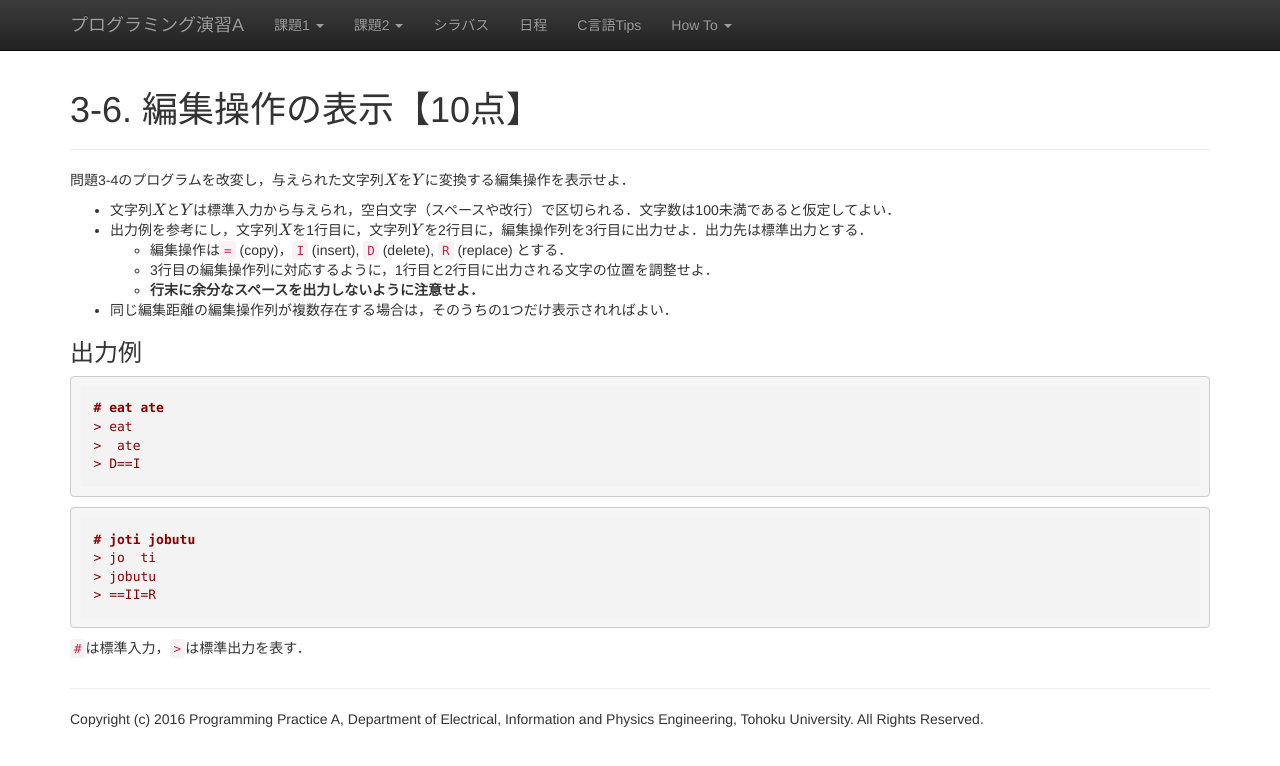
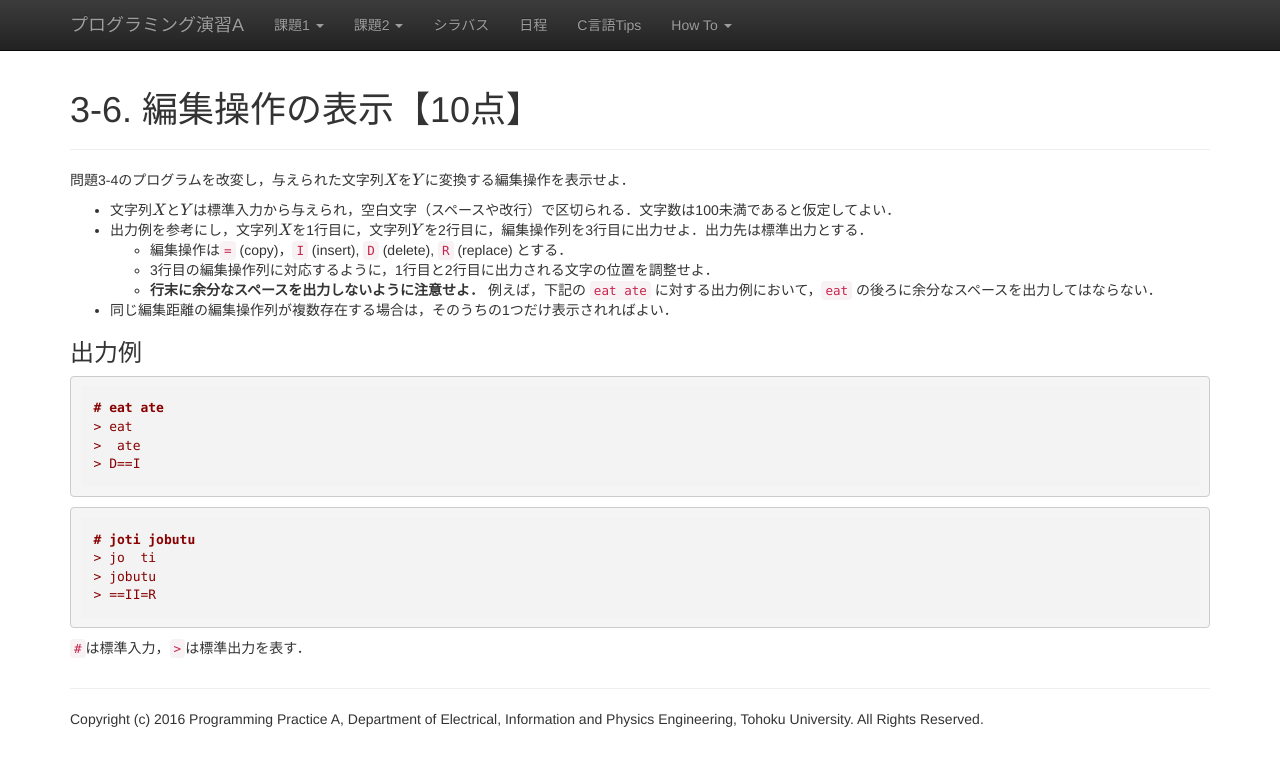
Before and after one commit to ecei-tohoku/ppa-public, a Jekyll site: the page built from kadai3tmp/p36.md, in a window 1280 px wide. Shown: the top 766 px of the page. Built offline with Jekyll 4.4.1, drawn with Linux system fonts in a browser that asks for light colours; nearby versions of some CDN libraries; formulas are drawn with MathJax 3.

Commit message:
p36: clarified bad output.

```diff
--- a/kadai3tmp/p36.md
+++ b/kadai3tmp/p36.md
@@ -9,7 +9,7 @@ title: 3-6. 編集操作の表示【10点】
 + 出力例を参考にし，文字列$X$を1行目に，文字列$Y$を2行目に，編集操作列を3行目に出力せよ．出力先は標準出力とする．
     + 編集操作は`=` (copy)，`I` (insert), `D` (delete), `R` (replace) とする．
     + 3行目の編集操作列に対応するように，1行目と2行目に出力される文字の位置を調整せよ．
-    + **行末に余分なスペースを出力しないように注意せよ．**
+    + **行末に余分なスペースを出力しないように注意せよ．** 例えば，下記の `eat ate` に対する出力例において，`eat` の後ろに余分なスペースを出力してはならない．
 + 同じ編集距離の編集操作列が複数存在する場合は，そのうちの1つだけ表示されればよい．
 
 ### 出力例
```
